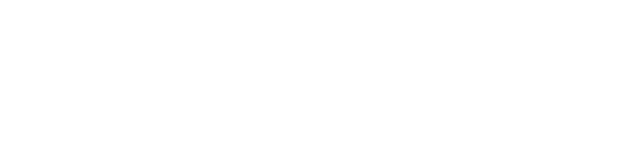
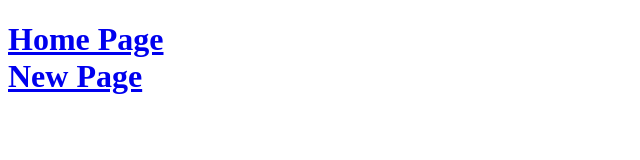
Before and after one commit to jess1casg/myfirstwebsiteJG, a plain HTML site: page index.html in a window 1280 px wide. Shown: the whole page, without its empty margins (0-640 px from the left). Drawn offline with Linux system fonts and the light colour scheme.

Commit message:
Update index.html

```diff
--- a/index.html
+++ b/index.html
@@ -1,11 +1,13 @@
 <!DOCTYPE html>
 <html lang = "en">
   <head>
-    <meta charset = "UTF = 8">
+    <meta charset = "UTF-8">
     <title>My Website</title>
   </head>
 
   <body>
     <h1><Home Page</h1>
+    <a href="index.html">Home Page</a><br>
+    <a href="index.html">New Page</a>
   </body>
 </html>
```
